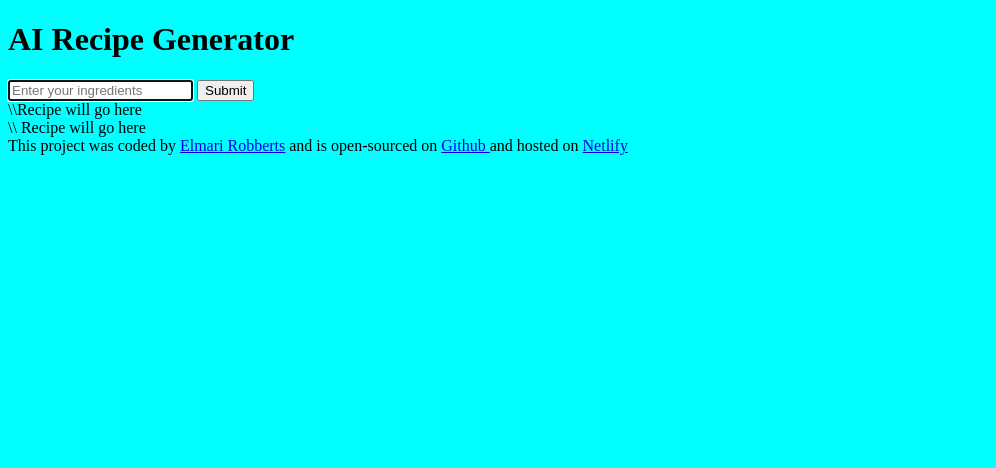
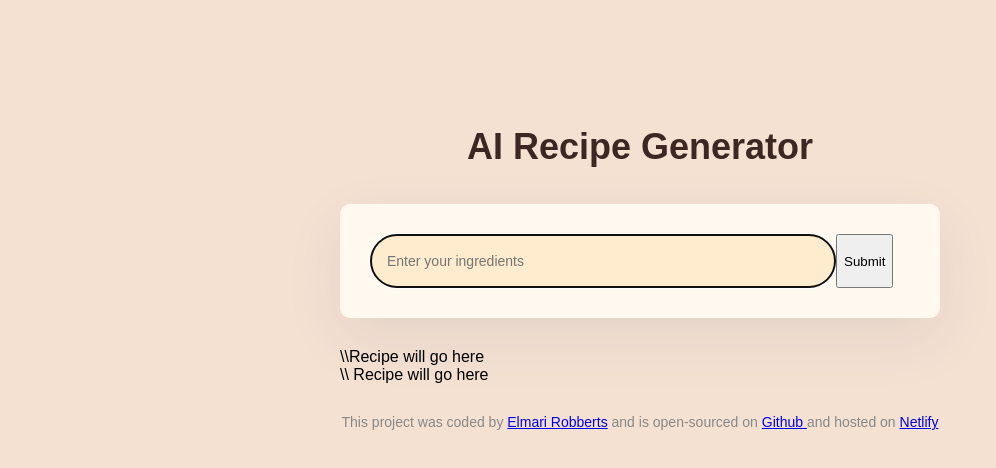
Before and after one commit to Elmari121/Ai-recipe-generator0.1, a plain HTML site: page index.html in a window 1280 px wide. Shown: the whole page, without its empty margins (0-996 px from the left). Drawn offline with Linux system fonts and the light colour scheme.

Commit message:
basic css

```diff
--- a/index.html
+++ b/index.html
@@ -7,22 +7,25 @@
     <title>AI Recipes generator</title>
 </head>
 <body>
+    <div class="container">
     <header>
         <h1>AI Recipe Generator</h1>
     </header>
     <main>
         <form>
-            <input type="text" placeholder="Enter your ingredients" autofocus required autocomplete="off"/>
-            <input type="submit" />
+            <input type="text" placeholder="Enter your ingredients" autofocus required autocomplete="off" class="instructions"/>
+            <input type="submit" class="button" />
         </form>
-        <div> \\Recipe will go here
+        <div class="Recipe"> \\Recipe will go here
             <br/>
             \\ Recipe will go here
         </div>
     </main>
     <footer>This project was coded by <a href="https://github.com/Elmari121" target="_blank"> Elmari Robberts</a>
          and is open-sourced on <a href="https://github.com/Elmari121/Ai-recipe-generator0.1" target="_blank"> Github </a>
-         and hosted on <a href="https://delicioushomecookingai.netlify.app/"target="_blank">  Netlify</a> </footer>
+         and hosted on <a href="https://delicioushomecookingai.netlify.app/"target="_blank">  Netlify</a>
+        </footer>
+    </div>
     <script src="script.js"></script>
 </body>
 </html>
--- a/style.css
+++ b/style.css
@@ -1 +1,64 @@
-body{background: aqua;}
+body{
+     background-color: #f4e1d2;
+font-family: merriweather, sans-serif;
+
+}
+h1{
+    text-align: center;
+    font-weight: 800;
+    font-size: 36px;
+    line-height: 1.5;
+    color: #3e2723;
+}
+.container{
+    margin:120px auto;
+    max-width: 600px;
+}
+header{
+    margin-bottom: 30px;
+
+}
+form{
+    padding: 30px;
+    background-color: #fff9f0;
+    box-shadow: 0px 20px 60px rgba(65, 50, 100, 0.08);
+    border-radius: 10px;
+    margin-bottom: 30px;
+    display: flex;
+
+}
+
+.instructions{
+    padding: 16px;
+    border: 1px solid #a67c52;
+    width: 80%;
+    font-size: 14px;
+    border-radius: 50px;
+    line-height: 20px;
+    background-color: #ffebcd;
+}
+button{
+    margin-left: 10px;
+    background-color: #6f4f31;
+    color: white;
+    font-size: 16px;
+    width: 150px;
+    border: none;
+    border-radius: 50px;
+    padding:14px 24px;
+}
+.recipe{
+    font-size: 16px;
+    background-color: white;
+    padding: 20px;
+    line-height: 24px;
+    border-left: 3px solid #4CAF50;
+    box-shadow: 0px 20px 60px rgba(65, 50, 100, 0.08);
+    border-radius: 10px;
+}
+footer{
+    text-align: center;
+    margin-top: 30px;
+    font-size: 14px;
+    color: #888;
+}
```
